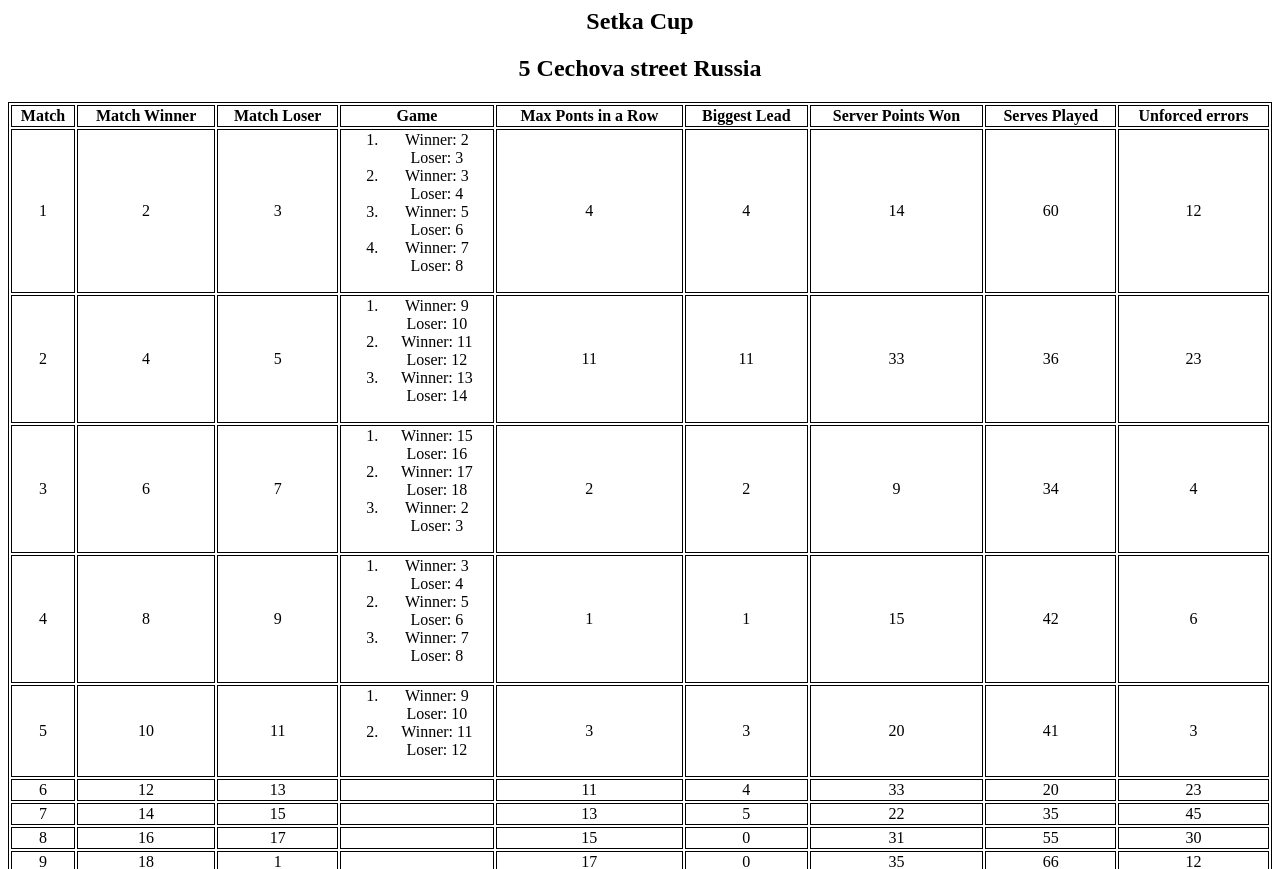
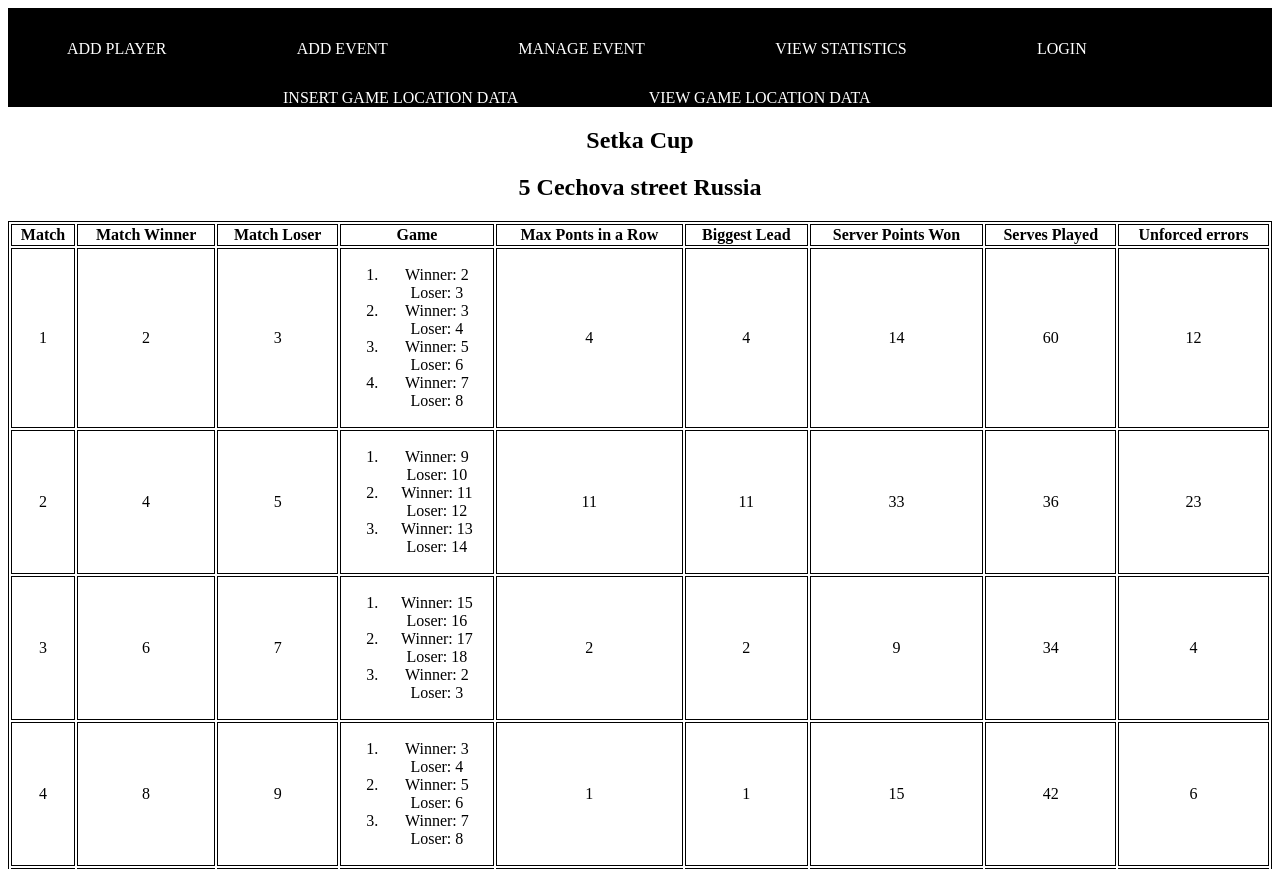
Before and after one commit to Adrian-Hawkins/COS221, a PHP site: page /stats.php in a window 1280 px wide. Shown: the top 869 px of the page. Run offline with PHP 8.4, Linux system fonts and the light colour scheme; data comes from the database, SQL or seed files in the repository.

Commit message:
Stats
Updated styling for stats page as well as added a link to the header which leads to the stats page

```diff
--- a/Task 5/header.php
+++ b/Task 5/header.php
@@ -16,7 +16,7 @@
                     <li><a href="#">Add Player</a></li>
                     <li><a href="#">Add Event</a></li>
                     <li><a href="#">Manage Event</a></li>
-                    <li><a href="#">View Statistics</a></li>
+                    <li><a href="stats.php">View Statistics</a></li>
                     <li><a href="#">Login</a></li>
                     <li><a href="insert_location_data.php">Insert game location data</a></li>
                     <li><a href="view_location_data.php">View game location data</a></li>
--- a/Task 5/stats.php
+++ b/Task 5/stats.php
@@ -1,4 +1,5 @@
 <?php
+    include_once 'header.php';
     include 'config.php';
     $result = mysqli_query($conn, "SELECT * FROM table_tennis_event_stats");
     if($result->num_rows > 0){
@@ -77,6 +78,7 @@
     <style>
 table, th, td {
     border:1px solid black;
+  	color: black;
     text-align: center;
   }
   .flex {
@@ -85,6 +87,7 @@
       justify-content: center;
   }
   h2, h3{
+    color: black;
       text-align: center;
   }
     </style>
```
Lines whose indentation alone changed are shown as unchanged.
